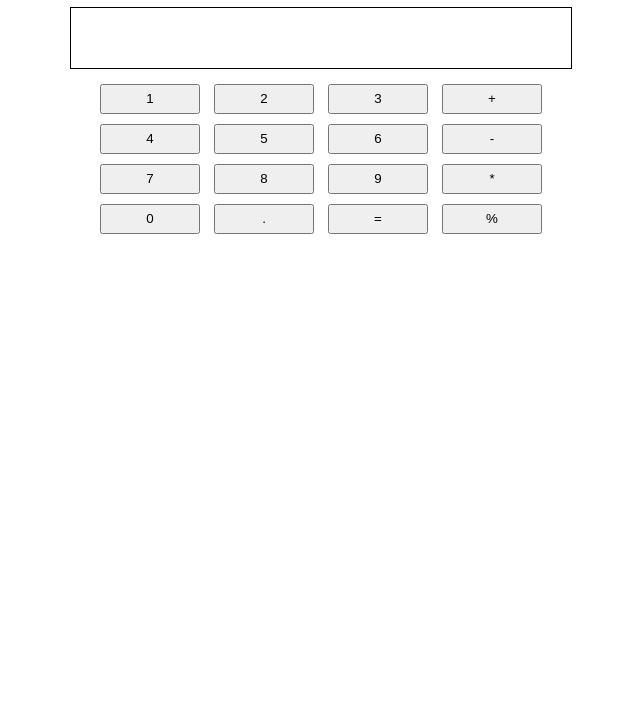
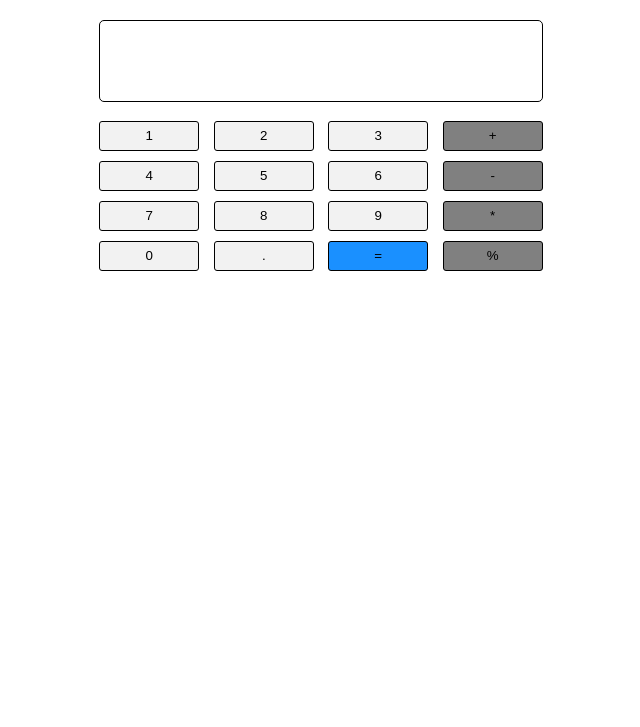
Before and after one commit to PetkovicJan/JavascriptProjects, a plain HTML site: page index.html in a window 1280 px wide. Shown: the part 73-800 px from the top of the page, without its empty margins (319-959 px from the left). Drawn offline with Linux system fonts and the light colour scheme.

Commit message:
Improved the view and style of the calculator.

```diff
--- a/css/style.css
+++ b/css/style.css
@@ -1,18 +1,47 @@
+
+body {
+	font-family: 'Oxygen', sans-serif;
+}
 
 .container {
 	text-align: center;
 }
 
+table {
+	margin: auto;
+}
+
 #display {
-	width: 500px;
 	height: 60px;
 
-	margin: 10px auto 10px auto;
+	padding: 10px;
+	margin: 10px 5px 10px 5px;
+
 	border: 1px solid black;
+	border-radius: 5px;
+
+	text-align: right;
+	vertical-align: text-bottom;
+	font-size: 30px;
 }
 
 button {
 	width: 100px;
 	height: 30px;
 	margin: 5px;
+
+	border: 1px solid black;
+	border-radius: 3px;
 }
+
+.num {
+	background-color: #f2f2f2;
+}
+
+.op {
+	background-color: gray;
+}
+
+#o\={
+	background-color: #1a90ff;
+}
--- a/index.html
+++ b/index.html
@@ -14,8 +14,14 @@
   <div class="container">
     <h1>Calculator</h1>
 
-    <div>
+    <table>
+      <tr>
+        <td>
           <div id="display"></div>
+        </td>
+      </tr>
+      <tr>
+        <td>
           <div>
             <button id="n1" class="num">1</button>
             <button id="n2" class="num">2</button>
@@ -37,10 +43,12 @@
           <div>
             <button id="n0" class="num">0</button>
             <button id="o." class="num">.</button>
-        <button id="o=" class="num">=</button>
+            <button id="o=" class="op">=</button>
             <button id="o%" class="op">%</button>
           </div>
-    </div>
+        </td>
+      </tr>
+    </table>
 
   </div>
 
```
Lines whose indentation alone changed are shown as unchanged.
